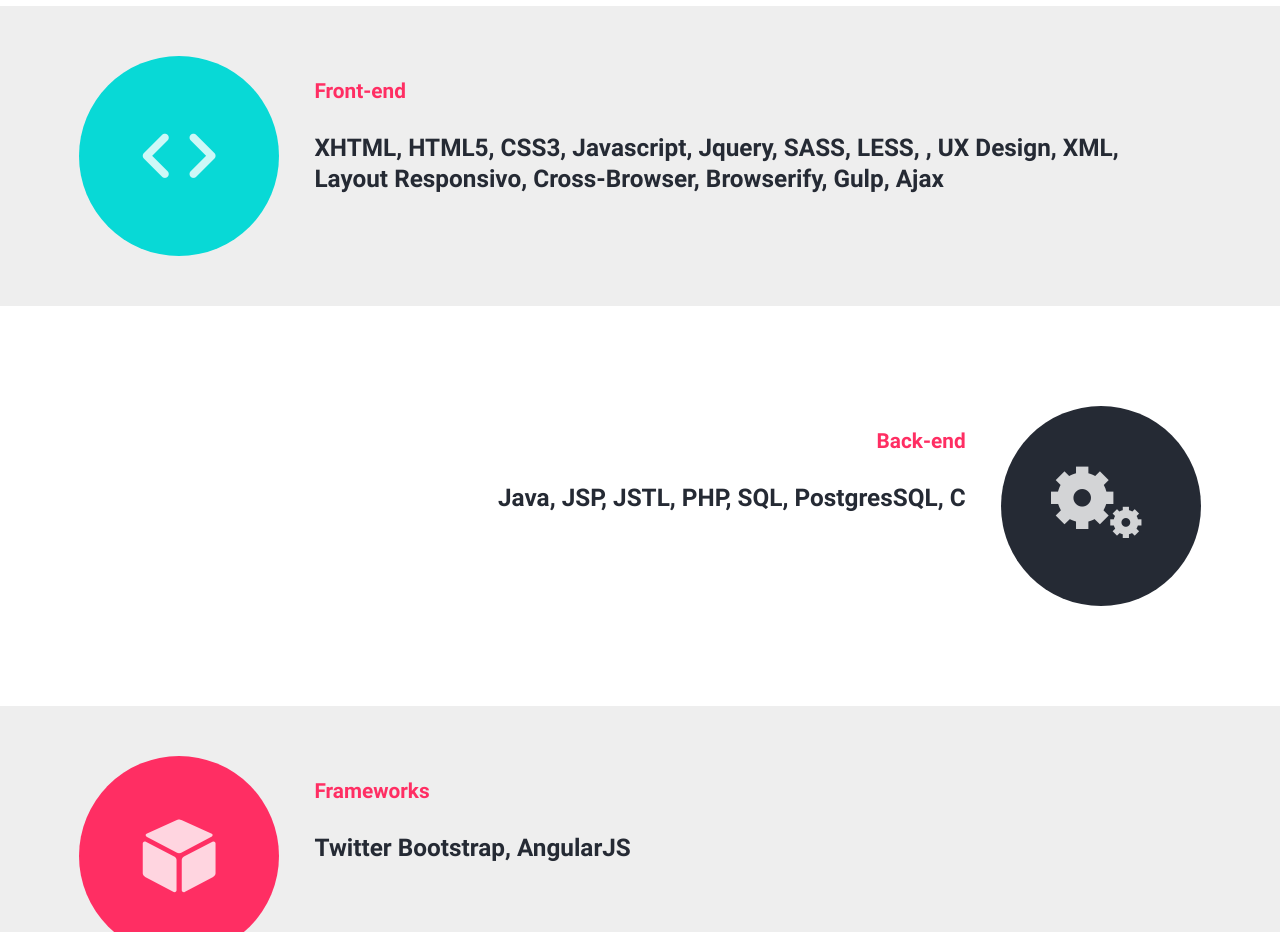
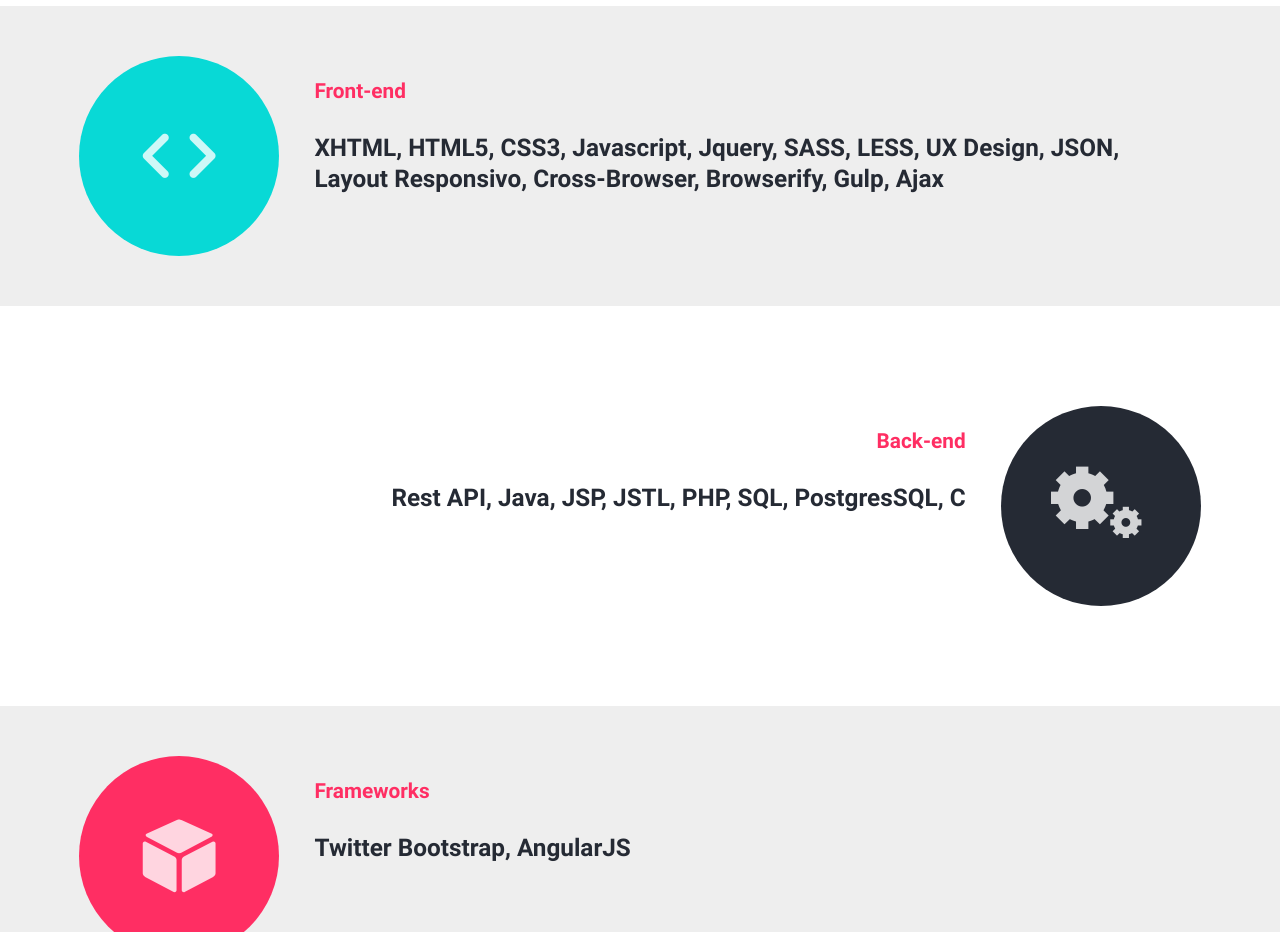
Before and after one commit to jeffersonRibeiro/website, a website: page index.html in a window 1280 px wide. Shown: the part 1500-2432 px from the top of the page. Drawn offline with Linux system fonts and the light colour scheme; files whose address does not match are found by name; a web font is replaced by a local one.

Commit message:
Atualização de conhecimentos

```diff
--- a/index.html
+++ b/index.html
@@ -68,7 +68,7 @@
             </div>
             <div class="desc float-right">
               <h4 class="font-pink">Front-end</h4>
-              <h3>XHTML, HTML5, CSS3, Javascript, Jquery, SASS, LESS, , UX Design, XML, Layout Responsivo, Cross-Browser, Browserify, Gulp, Ajax</h3>
+              <h3>XHTML, HTML5, CSS3, Javascript, Jquery, SASS, LESS, UX Design, JSON, Layout Responsivo, Cross-Browser, Browserify, Gulp, Ajax</h3>
             </div>
             <div class="clear"></div>
           </div>
@@ -84,7 +84,7 @@
             </div>
             <div class="desc float-left">
               <h4 class="font-pink">Back-end</h4>
-              <h3>Java, JSP, JSTL, PHP, SQL, PostgresSQL, C</h3>
+              <h3>Rest API, Java, JSP, JSTL, PHP, SQL, PostgresSQL, C</h3>
             </div>
             <div class="clear"></div>
           </div>
```
